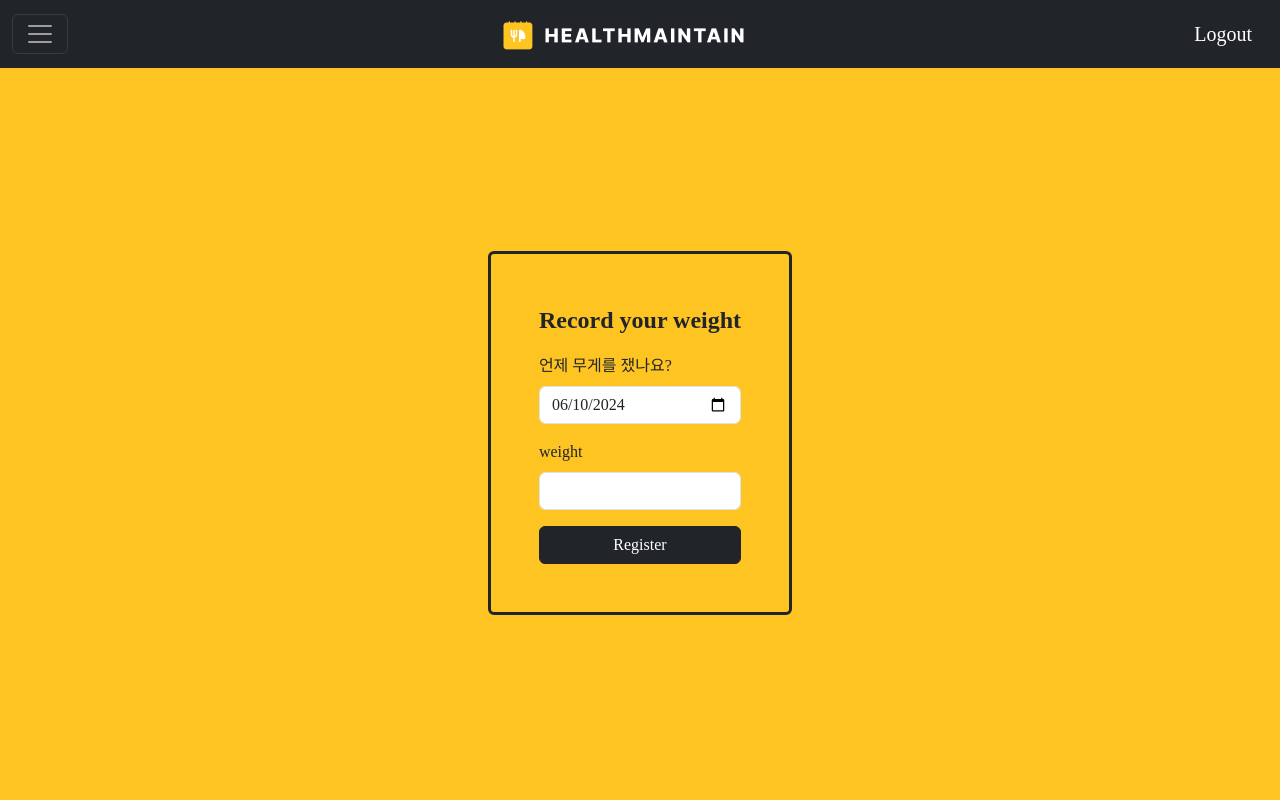
After one commit to AlpacaMale/etevers, a Flask app: page /write-weight-record in a window 1280 px wide. The commit adds this page. Run offline with Flask 3, Linux system fonts and the light colour scheme; the visitor is signed in with stand-in values (Sample User, id 1); some web fonts are replaced.

Commit message:
update view/write weight

```diff
--- a/app.py
+++ b/app.py
@@ -4,6 +4,7 @@ from function import login_required, get_db, teardown_request, error
 from datetime import date as dt_date
 from config import Config
 from models import db, time, sex, MealPlan, MealPlanItem, MealPlanTracking, MealPreference, User, UserProfile, WeightRecord
+from sqlalchemy import asc
 
 # from flask_session import Session
 
@@ -147,6 +148,39 @@ def register():
     else:
         return render_template("register.html" , sex=sex)
 
+@app.route("/view-weight-record", methods=["GET"])
+@login_required
+def view_weight_record():
+    email = session.get("email")
+    db = get_db()
+    weight_datas = db.query(WeightRecord).filter_by(users_email=email).order_by(asc(WeightRecord.date)).all()
+    for weight_data in weight_datas:
+        print(weight_data.users_email)
+        print(weight_data.date)
+        print(weight_data.weight)
+    return render_template("view-weight-record.html", weight_datas=weight_datas)
+
+@app.route("/write-weight-record", methods=["GET","POST"])
+@login_required
+def write_weight_record():
+    if request.method == "POST":
+        db = get_db()
+        weight_data = request.form.to_dict()
+        print(weight_data)
+        email = session.get("email")
+        weight = weight_data.get('weight')
+        date = weight_data.get('date')
+
+        new_weight = WeightRecord(users_email=email, weight=weight, date=date)
+        db.add(new_weight)
+        db.commit()
+
+        return redirect("/view-weight-record")
+
+    else:
+        date = dt_date.today().strftime("%Y-%m-%d")
+        return render_template("write-weight-record.html", date=date)
+
 @app.route("/main", methods=["GET","POST"])
 @login_required
 def main():
--- a/requirements.txt
+++ b/requirements.txt
@@ -2,11 +2,17 @@ blinker==1.8.2
 click==8.1.7
 colorama==0.4.6
 Flask==3.0.3
+flask-sqlacodegen==2.0.0
+Flask-SQLAlchemy==3.1.1
 greenlet==3.0.3
+inflect==7.2.1
 itsdangerous==2.2.0
 Jinja2==3.1.4
 MarkupSafe==2.1.5
+more-itertools==10.2.0
+mysqlclient==2.2.4
 PyMySQL==1.1.1
 SQLAlchemy==2.0.30
+typeguard==4.3.0
 typing_extensions==4.12.1
 Werkzeug==3.0.3
--- a/templates/layout.html
+++ b/templates/layout.html
@@ -3,7 +3,7 @@
   <head>
     <meta charset="UTF-8" />
     <meta name="viewport" content="width=device-width, initial-scale=1" />
-    <title>diary</title>
+    <title>Health Maintain</title>
     <link
       href="https://cdn.jsdelivr.net/npm/bootstrap@5.3.3/dist/css/bootstrap.min.css"
       rel="stylesheet"
@@ -11,7 +11,7 @@
       crossorigin="anonymous"
     />
     <!-- CSS -->
-    <link rel="stylesheet" type="text/css" href="../static/css/style.css">
+    <link rel="stylesheet" type="text/css" href="../static/css/style.css" />
   </head>
   <body>
     {% include "navbar.html" %} {% block body %} {% endblock %}
--- a/templates/main.html
+++ b/templates/main.html
@@ -14,8 +14,8 @@
         />
         <button class="btn btn-dark text-white" type="submit">확인</button>
       </div>
+    </form>
   </div>
-  </form>
 </main>
 <main class="container" style="width: 80%">
   <div class="p-5 pt-0">
--- a/templates/navbar.html
+++ b/templates/navbar.html
@@ -19,7 +19,7 @@
       <div class="offcanvas-body">
         <ul class="navbar-nav justify-content-end flex-grow-1 pe-3">
           <li class="nav-item">
-            <a class="nav-link" aria-current="page" href="#">DATE</a>
+            <a class="nav-link" aria-current="page" href="/view-weight-record">Record your weight</a>
           </li>
           <li class="nav-item">
             <a class="nav-link" href="#">WEEK</a>
--- /dev/null
+++ b/templates/write-weight-record.html
@@ -0,0 +1,39 @@
+{% extends "layout.html" %} {% block body %}
+<main
+  class="container content d-flex align-items-center justify-content-center"
+>
+  <div class="border border-3 border-dark rounded p-5">
+    <p class="text-center fw-bold fs-4">Record your weight</p>
+    <form action="/write-weight-record" method="post">
+    <div class="mb-3">
+        <label class="form-label" for="date">언제 무게를 쟀나요?</label>
+        <input
+            name="date"
+            required
+            type="date"
+            value="{{ date }}"
+            class="form-control"
+            id="date"
+        />
+    </div>
+    <div class="mb-3">
+        <label class="form-label" for="weight"
+          >weight</label
+        >
+        <input
+          class="form-control"
+          type="number"
+          name="weight"
+          required
+          id="weight"
+          step="0.01"
+          min="0"
+          max="999.99"
+        />
+    </div>
+    <div class="d-grid">
+        <button class="btn btn-dark text-white" type="submit">Register</button>
+    </div>
+    </form>
+</main>
+{% endblock %}
```
Also changed, not shown: templates/view-weight-record.html (added, +30 -0 lines).
